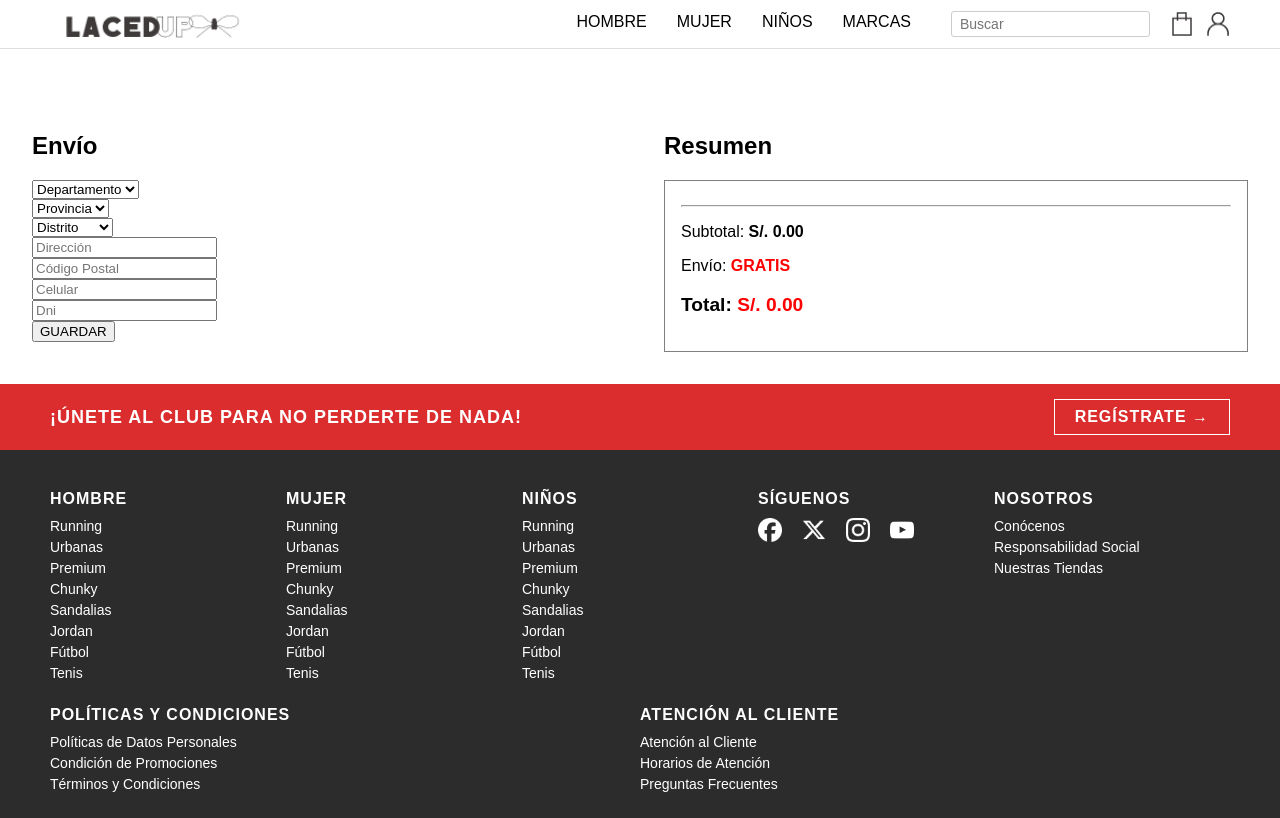
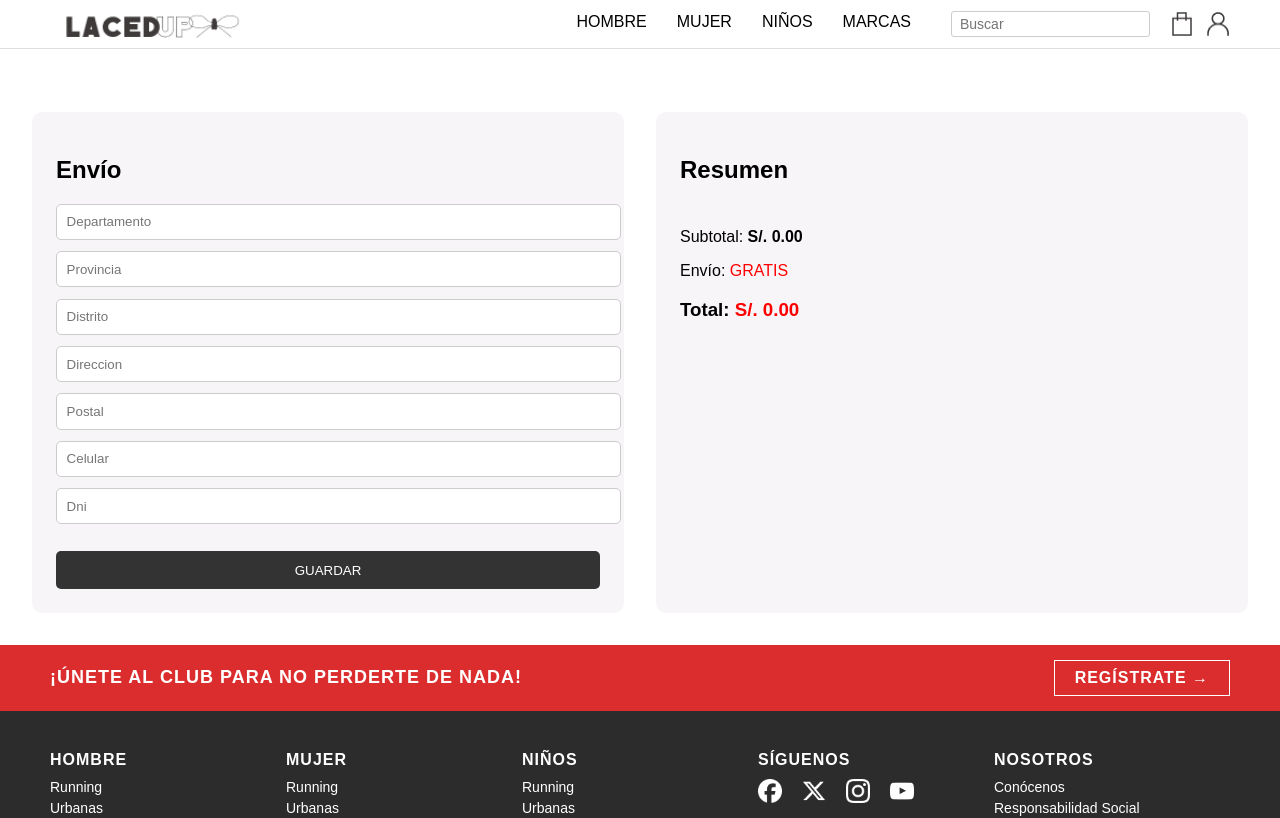
Before and after one commit to gonzalorestan/Grupo04_PrograWeb2025-01, a React (Create React App) app: page /checkout in a window 1280 px wide. Shown: the top 818 px of the page. Built offline with nearby package versions, Linux system fonts and the light colour scheme.

Commit message:
iniciar sesion, carrito, checkout

```diff
--- a/src/App.jsx
+++ b/src/App.jsx
@@ -10,13 +10,13 @@ import ProductPage from "./pages/ProductPage";
 import ProductDetail from "./pages/ProductDetail";
 import Carrito from "./pages/Carrito";
 import Checkout from "./pages/Checkout";
-
+import OrdenCompletada from "./pages/OrdenCompletada";
 
 export default function App() {
   const [page, setPage] = useState("home");
   const [usuarioActivo, setUsuarioActivo] = useState(null);
 
-  // ✅ Estados globales para el carrito y guardados
+
   const [carrito, setCarrito] = useState([]);
   const [guardados, setGuardados] = useState([]);
 
@@ -49,14 +49,12 @@ export default function App() {
           <Route path="/" element={<Home />} />
           <Route
             path="/login"
-            element={
-              <Login actualizarUsuarioActivo={actualizarUsuarioActivo} />
-            }
+            element={<Login actualizarUsuarioActivo={actualizarUsuarioActivo} />}
           />
           <Route path="/signup" element={<SignUp />} />
           <Route path="/productos/:genero/:categoria" element={<ProductPage />} />
 
-          {/* ✅ ProductDetail con funciones para carrito y guardados */}
+          {/* ✅ Página de detalle de producto */}
           <Route
             path="/producto/:id"
             element={
@@ -80,12 +78,21 @@ export default function App() {
             }
           />
 
-          {/* ✅ Nueva ruta de checkout con productos del carrito */}
+          {/* ✅ Página de checkout */}
           <Route
             path="/checkout"
-            element={<Checkout carrito={carrito} />}
+            element={
+              <Checkout
+                carrito={carrito}
+                setCarrito={setCarrito}
+              />
+            }
           />
 
+
+          <Route path="/orden-completada" element={<OrdenCompletada />} />
+
+          {/* Página por defecto si no existe ruta */}
           <Route
             path="*"
             element={
--- /dev/null
+++ b/src/components/Modal.module.css
@@ -0,0 +1,53 @@
+.modalOverlay {
+  position: fixed;
+  top: 0;
+  left: 0;
+  right: 0;
+  bottom: 0;
+  background: rgba(0, 0, 0, 0.4);
+  display: flex;
+  justify-content: center;
+  align-items: center;
+  z-index: 1000;
+}
+
+.modalBox {
+  background: #fff;
+  padding: 2rem;
+  border-radius: 10px;
+  width: 300px;
+  box-shadow: 0 0 20px rgba(0, 0, 0, 0.2);
+  position: relative;
+}
+
+.close {
+  position: absolute;
+  top: 10px;
+  right: 10px;
+  background: none;
+  border: none;
+  font-size: 18px;
+  font-weight: bold;
+  cursor: pointer;
+}
+
+.row {
+  display: flex;
+  gap: 10px;
+}
+
+.modalBox input {
+  width: 100%;
+  padding: 0.5rem;
+  margin: 0.5rem 0;
+}
+
+.modalBox button:not(.close) {
+  width: 100%;
+  padding: 0.6rem;
+  background-color: #333;
+  color: white;
+  border: none;
+  cursor: pointer;
+  margin-top: 1rem;
+}
--- /dev/null
+++ b/src/components/QRModal.jsx
@@ -0,0 +1,16 @@
+import React from "react";
+import styles from "./Modal.module.css";
+
+const QRModal = ({ total, onClose, onSuccess }) => {
+  return (
+    <div className={styles.modalOverlay}>
+      <div className={styles.modalBox}>
+        <button className={styles.close} onClick={onClose}>X</button>
+        <img src="/resources/qr.png" alt="QR" style={{ width: "180px", margin: "auto" }} />
+        <button onClick={onSuccess}>COMPLETAR ORDEN</button>
+      </div>
+    </div>
+  );
+};
+
+export default QRModal;
--- /dev/null
+++ b/src/components/TarjetaModal.jsx
@@ -0,0 +1,41 @@
+import React, { useState } from "react";
+import styles from "./Modal.module.css";
+
+const TarjetaModal = ({ total, onClose, onSuccess }) => {
+  const [form, setForm] = useState({
+    nombre: "",
+    numero: "",
+    fecha: "",
+    cvv: "",
+  });
+
+  const handleChange = (e) => {
+    setForm({ ...form, [e.target.name]: e.target.value });
+  };
+
+  const handleSubmit = () => {
+    if (!form.nombre || !form.numero || !form.fecha || !form.cvv) {
+      alert("Todos los campos son obligatorios.");
+      return;
+    }
+    onSuccess();
+  };
+
+  return (
+    <div className={styles.modalOverlay}>
+      <div className={styles.modalBox}>
+        <button className={styles.close} onClick={onClose}>X</button>
+        <h3>Datos de la Tarjeta</h3>
+        <input name="nombre" placeholder="Nombre del Titular" onChange={handleChange} />
+        <input name="numero" placeholder="Número de la Tarjeta" onChange={handleChange} />
+        <div className={styles.row}>
+          <input name="fecha" placeholder="Fecha Vencimiento" onChange={handleChange} />
+          <input name="cvv" placeholder="CVV" onChange={handleChange} />
+        </div>
+        <button onClick={handleSubmit}>COMPLETAR ORDEN</button>
+      </div>
+    </div>
+  );
+};
+
+export default TarjetaModal;
--- a/src/pages/Carrito.jsx
+++ b/src/pages/Carrito.jsx
@@ -1,6 +1,9 @@
 import React from "react";
+import { useNavigate } from "react-router-dom";
 
 const Carrito = ({ carrito, setCarrito, guardados, setGuardados }) => {
+  const navigate = useNavigate();
+
   const moverAGuardados = (id) => {
     const producto = carrito.find((item) => item.id === id);
     if (producto) {
@@ -61,7 +64,8 @@ const Carrito = ({ carrito, setCarrito, guardados, setGuardados }) => {
       <p>Subtotal: S/. {subtotal.toFixed(2)}</p>
       <p>Envío: GRATIS</p>
       <h3>Total: S/. {subtotal.toFixed(2)}</h3>
-      <button>Checkout</button>
+
+      <button onClick={() => navigate("/checkout")}>Checkout</button>
     </div>
   );
 };
--- a/src/pages/Checkout.jsx
+++ b/src/pages/Checkout.jsx
@@ -1,10 +1,11 @@
 import React, { useState } from "react";
-import { useNavigate } from "react-router-dom";
+import styles from "./Checkout.module.css";
 
-const Checkout = ({ carrito }) => {
-  const navigate = useNavigate();
+import TarjetaModal from "../components/TarjetaModal";
+import QRModal from "../components/QRModal";
 
-  const [form, setForm] = useState({
+const Checkout = ({ carrito, setCarrito }) => {
+  const [envio, setEnvio] = useState({
     departamento: "",
     provincia: "",
     distrito: "",
@@ -14,109 +15,100 @@ const Checkout = ({ carrito }) => {
     dni: "",
   });
 
-  const [error, setError] = useState("");
-  const [formularioGuardado, setFormularioGuardado] = useState(false);
+  const [errores, setErrores] = useState({});
+  const [mostrarMetodoPago, setMostrarMetodoPago] = useState(false);
+  const [metodoSeleccionado, setMetodoSeleccionado] = useState(null);
 
   const handleChange = (e) => {
-    setForm({ ...form, [e.target.name]: e.target.value });
+    setEnvio({ ...envio, [e.target.name]: e.target.value });
   };
 
-  const handleGuardar = () => {
-    for (const campo in form) {
-      if (!form[campo]) {
-        setError(`El campo "${campo}" está vacío.`);
-        return;
-      }
-    }
-    setError("");
-    setFormularioGuardado(true);
+  const validar = () => {
+    const camposVacios = {};
+    Object.entries(envio).forEach(([key, value]) => {
+      if (!value) camposVacios[key] = "Este campo es obligatorio";
+    });
+    setErrores(camposVacios);
+    return Object.keys(camposVacios).length === 0;
   };
 
   const subtotal = carrito.reduce((acc, item) => acc + item.precio, 0);
 
+  const handleGuardar = () => {
+    if (validar()) {
+      setMostrarMetodoPago(true);
+    }
+  };
+
   return (
-    <div style={{ display: "flex", gap: "3rem", padding: "2rem" }}>
-      <div style={{ flex: 1 }}>
+    <div className={styles.checkoutContainer}>
+      <section className={styles.formSection}>
         <h2>Envío</h2>
-        <select name="departamento" onChange={handleChange} value={form.departamento}>
-          <option value="">Departamento</option>
-          <option value="Lima">Lima</option>
-          <option value="Arequipa">Arequipa</option>
-          <option value="Cusco">Cusco</option>
-        </select>
-        <br />
-        <select name="provincia" onChange={handleChange} value={form.provincia}>
-          <option value="">Provincia</option>
-          <option value="Lima">Lima</option>
-          <option value="Cañete">Cañete</option>
-        </select>
-        <br />
-        <select name="distrito" onChange={handleChange} value={form.distrito}>
-          <option value="">Distrito</option>
-          <option value="Miraflores">Miraflores</option>
-          <option value="Surco">Surco</option>
-        </select>
-        <br />
-        <input
-          name="direccion"
-          placeholder="Dirección"
-          value={form.direccion}
-          onChange={handleChange}
-        /><br />
-        <input
-          name="postal"
-          placeholder="Código Postal"
-          value={form.postal}
-          onChange={handleChange}
-        /><br />
-        <input
-          name="celular"
-          placeholder="Celular"
-          value={form.celular}
-          onChange={handleChange}
-        /><br />
-        <input
-          name="dni"
-          placeholder="Dni"
-          value={form.dni}
-          onChange={handleChange}
-        /><br />
-        {error && <p style={{ color: "red" }}>{error}</p>}
+        {["departamento", "provincia", "distrito", "direccion", "postal", "celular", "dni"].map((campo) => (
+          <input
+            key={campo}
+            type="text"
+            name={campo}
+            placeholder={campo.charAt(0).toUpperCase() + campo.slice(1)}
+            value={envio[campo]}
+            onChange={handleChange}
+            className={errores[campo] ? styles.errorInput : ""}
+          />
+        ))}
         <button onClick={handleGuardar}>GUARDAR</button>
+      </section>
 
-        {formularioGuardado && (
-          <div style={{ marginTop: "2rem" }}>
-            <h2>Método de Pago</h2>
-            <button>Crédito o Débito</button>
-            <br />
-            <button>Pagar con QR</button>
-          </div>
-        )}
-      </div>
-
-      <div style={{ flex: 1 }}>
+      <section className={styles.resumenSection}>
         <h2>Resumen</h2>
-        <div style={{ border: "1px solid gray", padding: "1rem" }}>
+        <div className={styles.productos}>
           {carrito.map((item) => (
-            <div key={item.id} style={{ display: "flex", marginBottom: "1rem", gap: "1rem" }}>
-              <img src={item.imagen} alt={item.nombre} width={80} />
+            <div key={item.id} className={styles.item}>
+              <img src={item.imagen} alt={item.nombre} />
               <div>
-                <strong>{item.nombre}</strong>
+                <h4>{item.nombre}</h4>
                 <p>{item.categoria}</p>
-                <p>Talla: {item.talla || "10 US"}</p>
+                <p>Talla: {item.talla}</p>
                 <p style={{ color: "red" }}>S/. {item.precio}</p>
               </div>
             </div>
           ))}
+        </div>
 
-          <hr />
+        <div className={styles.resumenFinal}>
           <p>Subtotal: <strong>S/. {subtotal.toFixed(2)}</strong></p>
-          <p>Envío: <strong style={{ color: "red" }}>GRATIS</strong></p>
-          <p style={{ fontWeight: "bold", fontSize: "1.2rem" }}>
-            Total: <span style={{ color: "red" }}>S/. {subtotal.toFixed(2)}</span>
-          </p>
+          <p>Envío: <span style={{ color: "red" }}>GRATIS</span></p>
+          <h3>Total: <span style={{ color: "red" }}>S/. {subtotal.toFixed(2)}</span></h3>
         </div>
-      </div>
+
+        {mostrarMetodoPago && (
+          <div className={styles.metodoPago}>
+            <h3>Método de Pago</h3>
+            <button onClick={() => setMetodoSeleccionado("tarjeta")}>Crédito o Débito</button>
+            <button onClick={() => setMetodoSeleccionado("qr")}>Pagar con QR</button>
+          </div>
+        )}
+      </section>
+
+      {metodoSeleccionado === "tarjeta" && (
+        <TarjetaModal
+          total={subtotal}
+          onClose={() => setMetodoSeleccionado(null)}
+          onSuccess={() => {
+            setCarrito([]);
+            window.location.href = "/orden-completada";
+          }}
+        />
+      )}
+      {metodoSeleccionado === "qr" && (
+        <QRModal
+          total={subtotal}
+          onClose={() => setMetodoSeleccionado(null)}
+          onSuccess={() => {
+            setCarrito([]);
+            window.location.href = "/orden-completada";
+          }}
+        />
+      )}
     </div>
   );
 };
--- a/src/pages/Checkout.css
+++ b/src/pages/Checkout.module.css
@@ -1,11 +1,11 @@
-.checkout-container {
+.checkoutContainer {
   display: flex;
   padding: 2rem;
   gap: 2rem;
   justify-content: space-between;
 }
 
-.formulario-envio, .resumen-compra {
+.formSection {
   background: #f7f5f8;
   padding: 1.5rem;
   border-radius: 10px;
@@ -13,7 +13,7 @@
   max-width: 50%;
 }
 
-.formulario-envio input {
+.formSection input {
   width: 100%;
   margin-bottom: 0.7rem;
   padding: 0.6rem;
@@ -21,14 +21,11 @@
   border-radius: 5px;
 }
 
-.formulario-envio .error {
-  color: red;
-  font-size: 0.8rem;
-  margin-bottom: 0.5rem;
-  display: block;
+.errorInput {
+  border: 1px solid red;
 }
 
-.formulario-envio button {
+.formSection button {
   margin-top: 1rem;
   padding: 0.7rem;
   width: 100%;
@@ -39,29 +36,48 @@
   border-radius: 5px;
 }
 
-.resumen-lista {
+.resumenSection {
+  background: #f7f5f8;
+  padding: 1.5rem;
+  border-radius: 10px;
+  flex: 1;
+  max-width: 50%;
+}
+
+.productos {
   max-height: 300px;
   overflow-y: auto;
 }
 
-.item-resumen {
+.item {
   display: flex;
   align-items: center;
   margin-bottom: 1rem;
   gap: 1rem;
 }
 
-.item-resumen img {
+.item img {
   width: 80px;
   height: 60px;
   object-fit: contain;
 }
 
-.precio {
-  font-weight: bold;
-  color: red;
+.resumenFinal {
+  margin-top: 1.5rem;
 }
 
-.rojo {
-  color: red;
+.metodoPago {
+  margin-top: 1.5rem;
 }
+
+.metodoPago button {
+  display: block;
+  margin-top: 0.5rem;
+  padding: 0.6rem;
+  width: 100%;
+  background: #333;
+  color: white;
+  border: none;
+  border-radius: 5px;
+  cursor: pointer;
+}
--- /dev/null
+++ b/src/pages/OrdenCompletada.jsx
@@ -0,0 +1,16 @@
+import React from "react";
+import { useNavigate } from "react-router-dom";
+
+const OrdenCompletada = () => {
+  const navigate = useNavigate();
+
+  return (
+    <div style={{ textAlign: "center", padding: "4rem" }}>
+      <h2>¡Felicidades Completaste tu Orden!</h2>
+      <img src="/resources/check.png" alt="Check" style={{ width: "180px", margin: "2rem 0" }} />
+      <button onClick={() => navigate("/")}>SEGUIR COMPRANDO</button>
+    </div>
+  );
+};
+
+export default OrdenCompletada;
```
